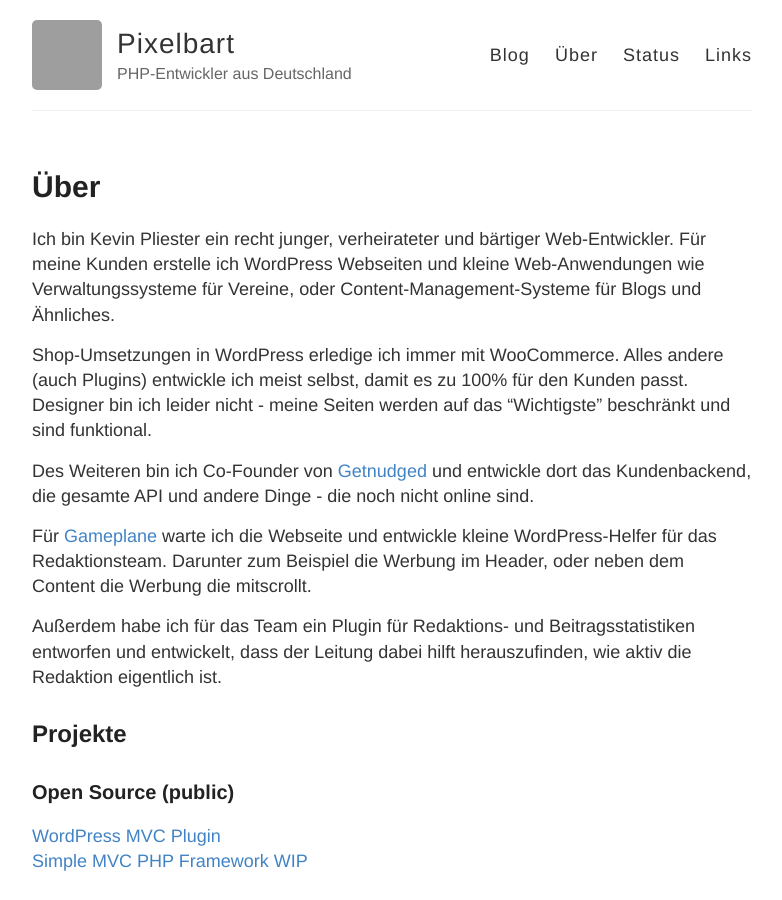
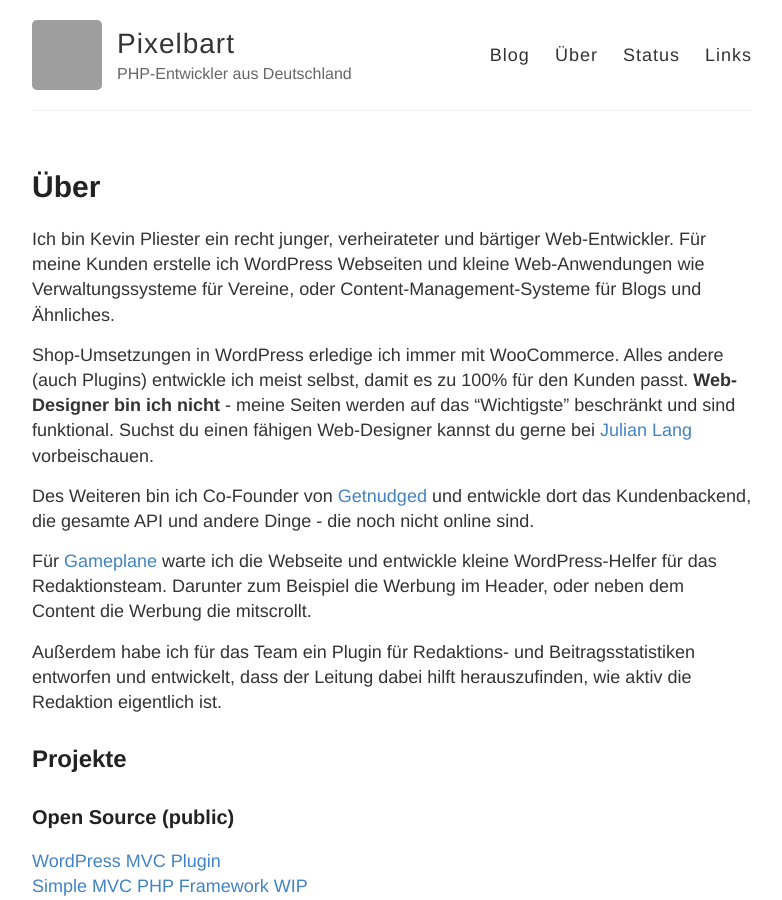
Before and after one commit to pixelbart/pixelbart.github.io, a Jekyll site: the page built from about.md, in a window 1280 px wide and 900 px high. Shown: the whole window, without its empty margins (248-1030 px from the left). Built offline with Jekyll 4.4.1, drawn with Linux system fonts in a browser that asks for light colours; nearby versions of some CDN libraries; grey boxes are pictures that could not be loaded.

Commit message:
Update about.md

```diff
--- a/about.md
+++ b/about.md
@@ -6,7 +6,7 @@ permalink: /about/
 
 Ich bin Kevin Pliester ein recht junger, verheirateter und bärtiger Web-Entwickler. Für meine Kunden erstelle ich WordPress Webseiten und kleine Web-Anwendungen wie Verwaltungssysteme für Vereine, oder Content-Management-Systeme für Blogs und Ähnliches.
 
-Shop-Umsetzungen in WordPress erledige ich immer mit WooCommerce. Alles andere (auch Plugins) entwickle ich meist selbst, damit es zu 100% für den Kunden passt. Designer bin ich leider nicht - meine Seiten werden auf das "Wichtigste" beschränkt und sind funktional.
+Shop-Umsetzungen in WordPress erledige ich immer mit WooCommerce. Alles andere (auch Plugins) entwickle ich meist selbst, damit es zu 100% für den Kunden passt. **Web-Designer bin ich nicht** - meine Seiten werden auf das "Wichtigste" beschränkt und sind funktional. Suchst du einen fähigen Web-Designer kannst du gerne bei [Julian Lang](http://jl-webservice.de) vorbeischauen.
 
 Des Weiteren bin ich Co-Founder von [Getnudged](https://getnudged.de) und entwickle dort das Kundenbackend, die gesamte API und andere Dinge - die noch nicht online sind.
 
```
